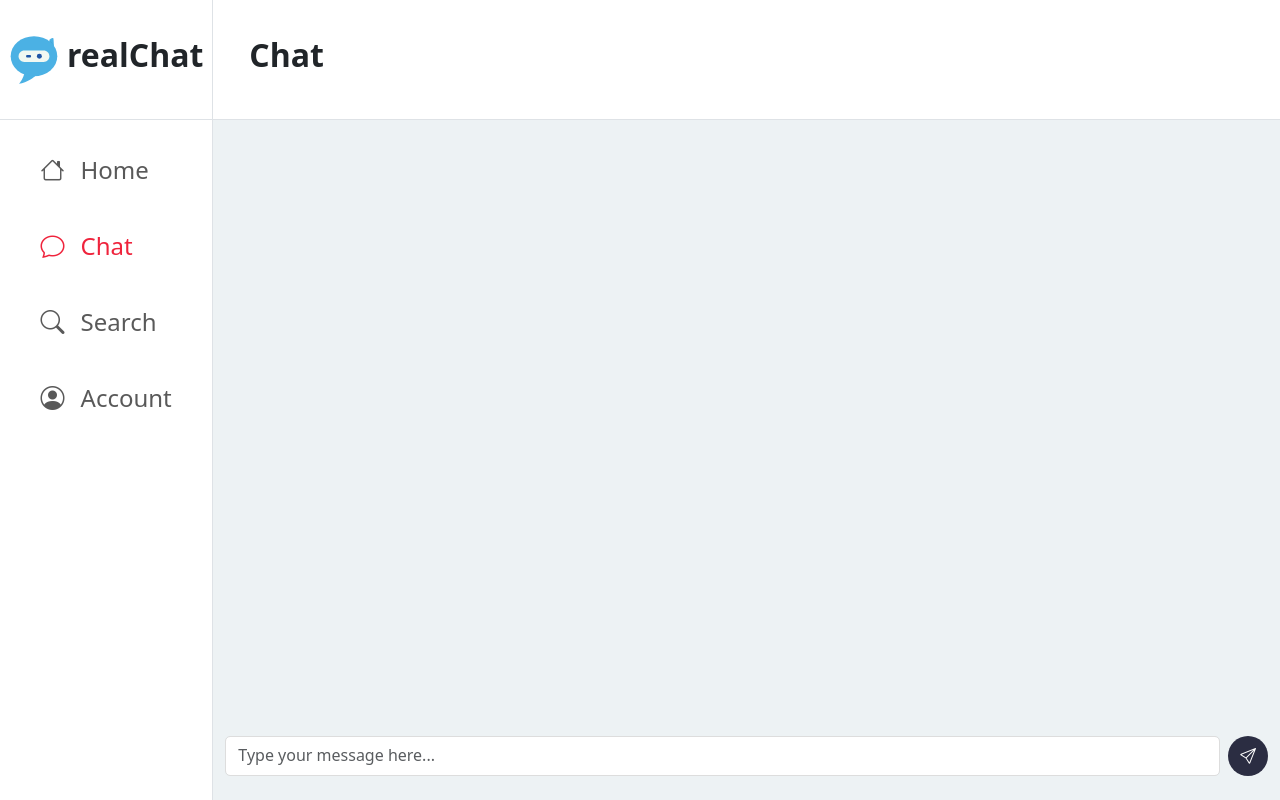
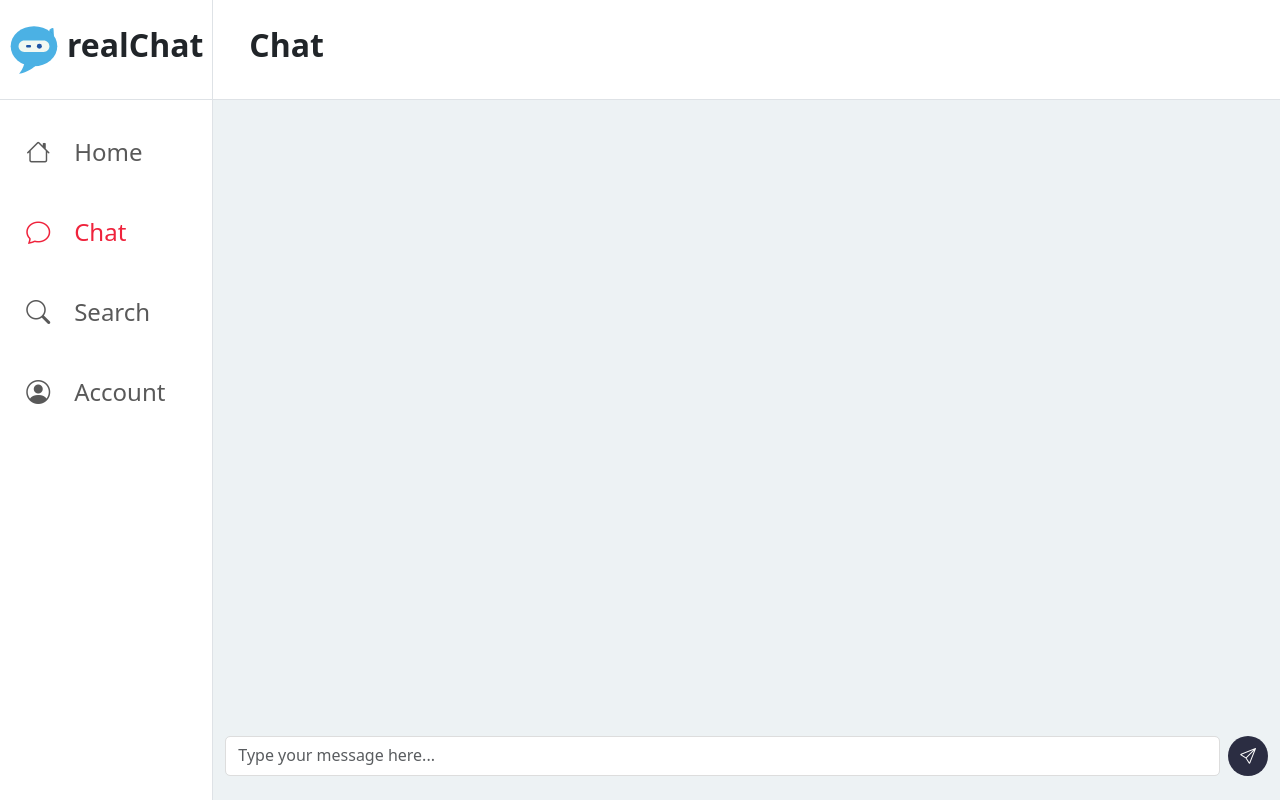
Before and after one commit to knockoffduck/chat-app-project, a plain HTML site: page index.html in a window 1280 px wide. Drawn offline with nearby package versions, Linux system fonts and the light colour scheme.

Commit message:
implemented and fixed small things

```diff
--- a/css/main.css
+++ b/css/main.css
@@ -57,10 +57,28 @@
 }
 
 .nav-text {
+    display: none;
     font-size: 1.5rem;
     font-weight: 300;
 }
 
+.nav-link {
+  display: flex;
+  gap: 1.5rem;
+  align-items: center;
+  height: 3.5rem;
+  width: 3.5rem;
+
+}
+
+.side-pane {
+  max-width: 250px;
+}
+
+.nav-link:hover {
+  background-color: rgba(43,45,66,0.1);
+  border-radius: 0.25rem;
+}
 
 textarea {
     overflow: hidden;
@@ -82,14 +100,35 @@ textarea.form-control {
     background-color: #EF233C;
 }
 
-@media (min-width: 1600px) {
+@media (max-width: 1200px) {
+  .nav-link {
+    justify-content: center;
+  }
+}
+
+@media (min-width: 1200px) {
     .logo {
-        height: 90px;
-        width: 90px;
+        height: 50px;
+        width: 50px;
     }
 
     .logoText {
-        font-size: 3rem;
+        font-size: 2rem;
+    }
+    .nav-link {
+      gap: 1.5rem;
+      padding-left: 1rem;
+      height: 3.5rem;
+      width: 12rem;
+    }
+
+    .nav-text {
+      display: block;
+    }
+
+    .nav-link:hover {
+      background-color: rgba(43,45,66,0.1);
+      border-radius: 0.25rem;
     }
 
 }
--- a/index.html
+++ b/index.html
@@ -23,26 +23,22 @@
         <div class="d-flex justify-content-center">
             <nav class="navbar flex-column">
                 <ul class="navbar-nav gap-4">
-                    <li class="nav-item">
-                        <a class="d-flex gap-3 align-items-center nav-link" href="#">
+                        <a class="nav-link" href="#">
                             <i class="nav-icon bi-house"></i>
                             <span class="nav-text">Home</span>
                         </a>
-                    </li>
-                    <li class="nav-item nav-active">
-                        <a class="d-flex gap-3 align-items-center nav-link nav-active" href="#">
+                        <a class="nav-link nav-active" href="#">
                             <i class="nav-icon bi-chat" ></i>
                             <span class="nav-text">Chat</span>
                         </a>
-                    </li>
                     <li class="nav-item">
-                        <a class="d-flex gap-3 align-items-center nav-text nav-link" href="#">
+                        <a class="nav-text nav-link" href="#">
                             <i class="nav-icon bi-search"></i>
                             <span class="nav-text">Search</span>
                         </a>
                     </li>
                     <li class="nav-item">
-                        <a class="d-flex gap-3 align-items-center nav-link" href="#">
+                        <a class="nav-link" href="#">
                             <i class="nav-icon bi-person-circle"></i>
                             <span class="nav-text">Account</span>
                         </a>
@@ -54,9 +50,9 @@
     </div>
     <div id="test2" class="container-fluid bg-color">
         <div class="row vh-100">
-            <div class="col-xl-2 col-1 d-none d-lg-block">
+            <div class="side-pane col-xl-2 col-1 d-none d-lg-block ">
 
-                <div class="row border-end border-bottom" style="height: 15%">
+                <div class="row border-end border-bottom" style="height: 12.5%">
                     <!--Logo-->
 
                     <div class="d-flex gap-2 justify-content-center align-items-center">
@@ -64,43 +60,34 @@
                         <h1 class="logoText d-none d-xl-block">realChat</h1>
                     </div>
                 </div>
-                <div class="row border-end" style="height:85%">
+                <div class="row border-end" style="height:87.5% ">
                     <!--Navigation Bar-->
                     <div class="d-flex justify-content-center">
                         <nav class="navbar flex-column">
                             <ul class="navbar-nav d-flex gap-4 mt-3">
-                                <li class="nav-item">
-                                    <a class="d-flex gap-3 align-items-center nav-link" href="#">
+                                <a class="nav-link" href="#">
                                     <i class="nav-icon bi-house"></i>
-                                        <span class="nav-text d-none d-xl-block">Home</span>
+                                    <span class="nav-text">Home</span>
                                 </a>
-                                </li>
-                                <li class="nav-item nav-active">
-                                    <a class="d-flex gap-3 align-items-center nav-link nav-active" href="#">
+                                <a class="nav-link nav-active" href="#">
                                     <i class="nav-icon bi-chat" ></i>
-                                        <span class="nav-text d-none d-xl-block">Chat</span>
+                                    <span class="nav-text">Chat</span>
                                 </a>
-                                </li>
-                                <li class="nav-item">
-                                    <a class="d-flex gap-3 align-items-center nav-link" href="#">
+                                <a class="nav-link" href="#">
                                     <i class="nav-icon bi-search"></i>
-                                        <span class="nav-text d-none d-xl-block">Search</span>
+                                    <span class="nav-text">Search</span>
                                 </a>
-                                </li>
-                                <li class="nav-item">
-                                    <a class="d-flex gap-3 align-items-center nav-link" href="#">
+                                <a class="nav-link" href="#">
                                     <i class="nav-icon bi-person-circle"></i>
-                                        <span class="nav-text d-none d-xl-block">Account</span>
+                                    <span class="nav-text">Account</span>
                                 </a>
-                                </li>
-
                             </ul>
                         </nav>
                     </div>
                 </div>
             </div>
             <div class="col">
-                <div class="row align-items-center border-bottom" style="height: 15%">
+                <div class="row align-items-center border-bottom" style="height: 12.5%">
                     <!--Page header-->
                     <div class="d-flex justify-content-between">
                         <h1 class="fw-semibold ms-4" style="font-size: 2rem;">Chat</h1>
@@ -111,7 +98,7 @@
 
                     </div>
                 </div>
-                <div class="row flex-column-reverse" style="height:85%; background-color: #EDF2F4; ">
+                <div class="row flex-column-reverse" style="height:87.5%; background-color: #EDF2F4; ">
                     <!--Chat Panel-->
                     <div class="d-flex gap-2 mb-4">
                         <textarea spellcheck="false" class="form-control" placeholder="Type your message here..."></textarea>
@@ -119,8 +106,6 @@
                         <i class="bi-send" style="font-size:1rem; color: white"></i>
                     </button>
                     </div>
-
-
                 </div>
             </div>
         </div>
```
Also changed, not shown: 1 other file. Lines whose indentation alone changed are shown as unchanged.
